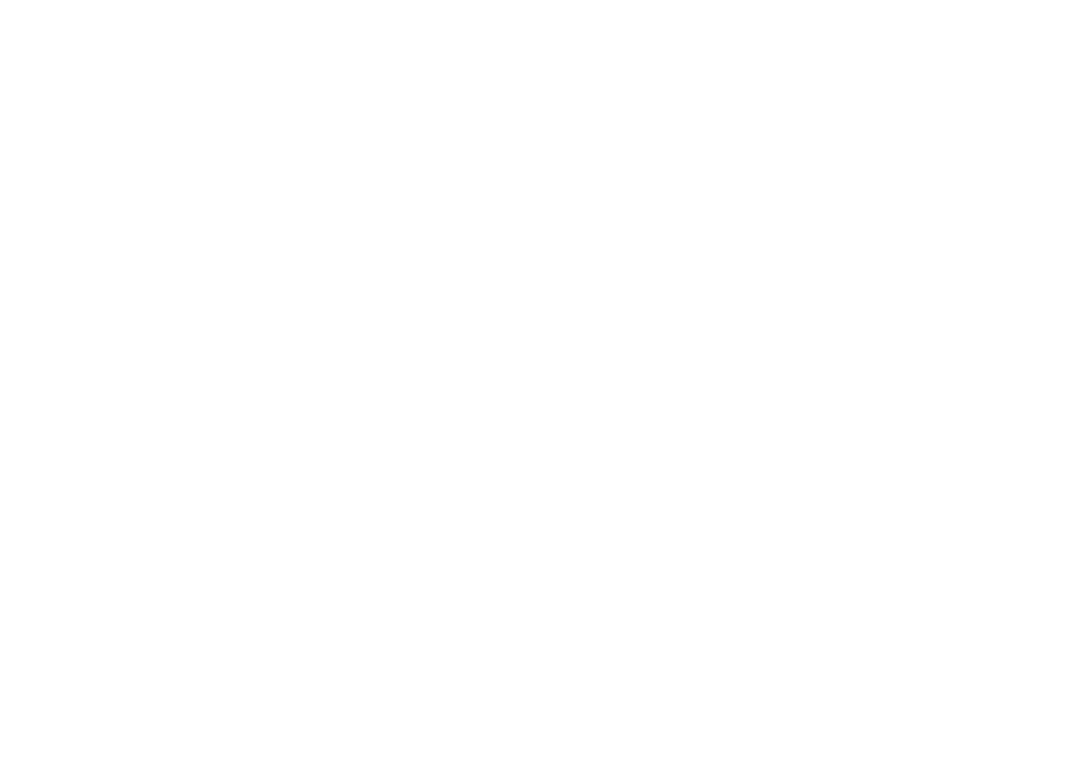
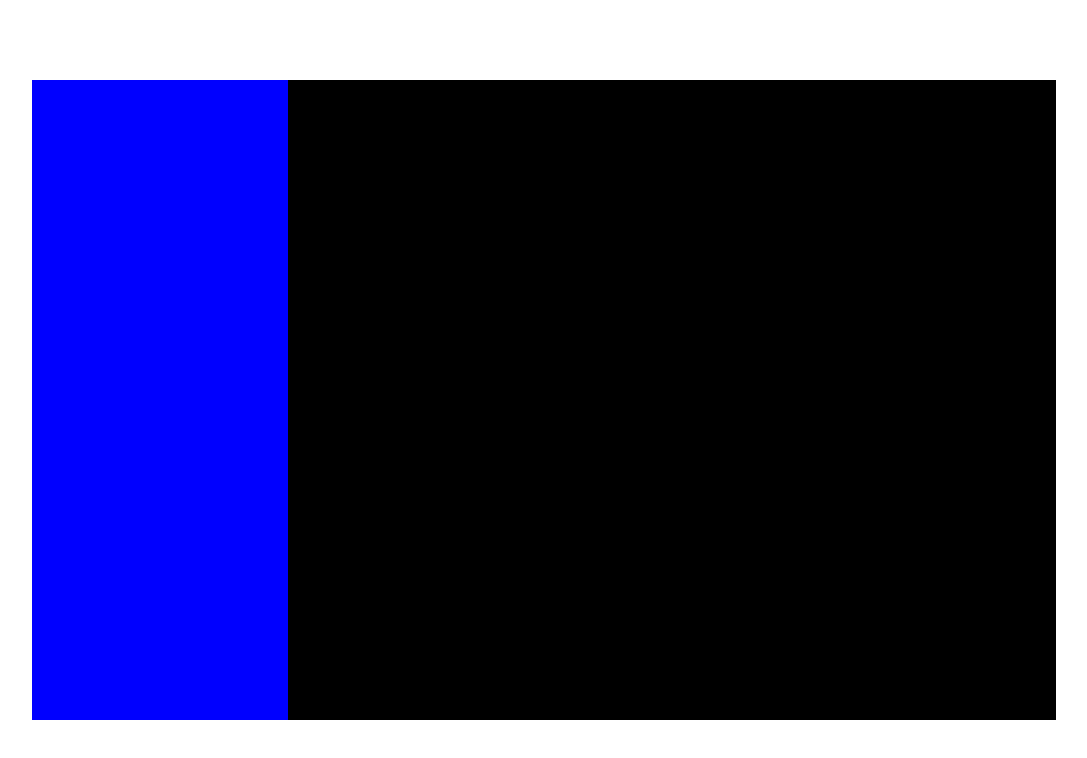
Before and after one commit to Muazzamkhan03/webNotePad, a plain HTML site: page index.html in a window 1280 px wide. Shown: the whole page, without its empty margins (96-1183 px from the left). Drawn offline with Linux system fonts and the light colour scheme.

Commit message:
Added divs for list and note writing

```diff
--- a/index.html
+++ b/index.html
@@ -8,11 +8,22 @@
     <title>Web Note Pad</title>
 </head>
 <body>
-    <div class="list">
+    <header>
 
-    </div>
-    <div class="note">
+    </header>
 
-    </div>
+    <main>
+        <div class="list">
+
+        </div>
+
+        <div class="note">
+
+        </div>
+    </main>
+
+    <footer>
+
+    </footer>
 </body>
 </html>
--- a/style.css
+++ b/style.css
@@ -0,0 +1,32 @@
+*{
+    margin: 0;
+    padding: 0;
+}
+
+header{
+    height: 10vh;
+}
+
+footer{
+    height: 10vh;
+}
+
+main{
+    height: 80vh;
+    display: flex;
+    justify-content: center;
+}
+
+.list{
+    height: 100%;
+    background-color: blue;
+    width: 20%;
+    box-sizing: border-box;
+}
+
+.note{
+    height: 100%;
+    background-color: black;
+    width: 60%;
+    box-sizing: border-box;
+}
```
